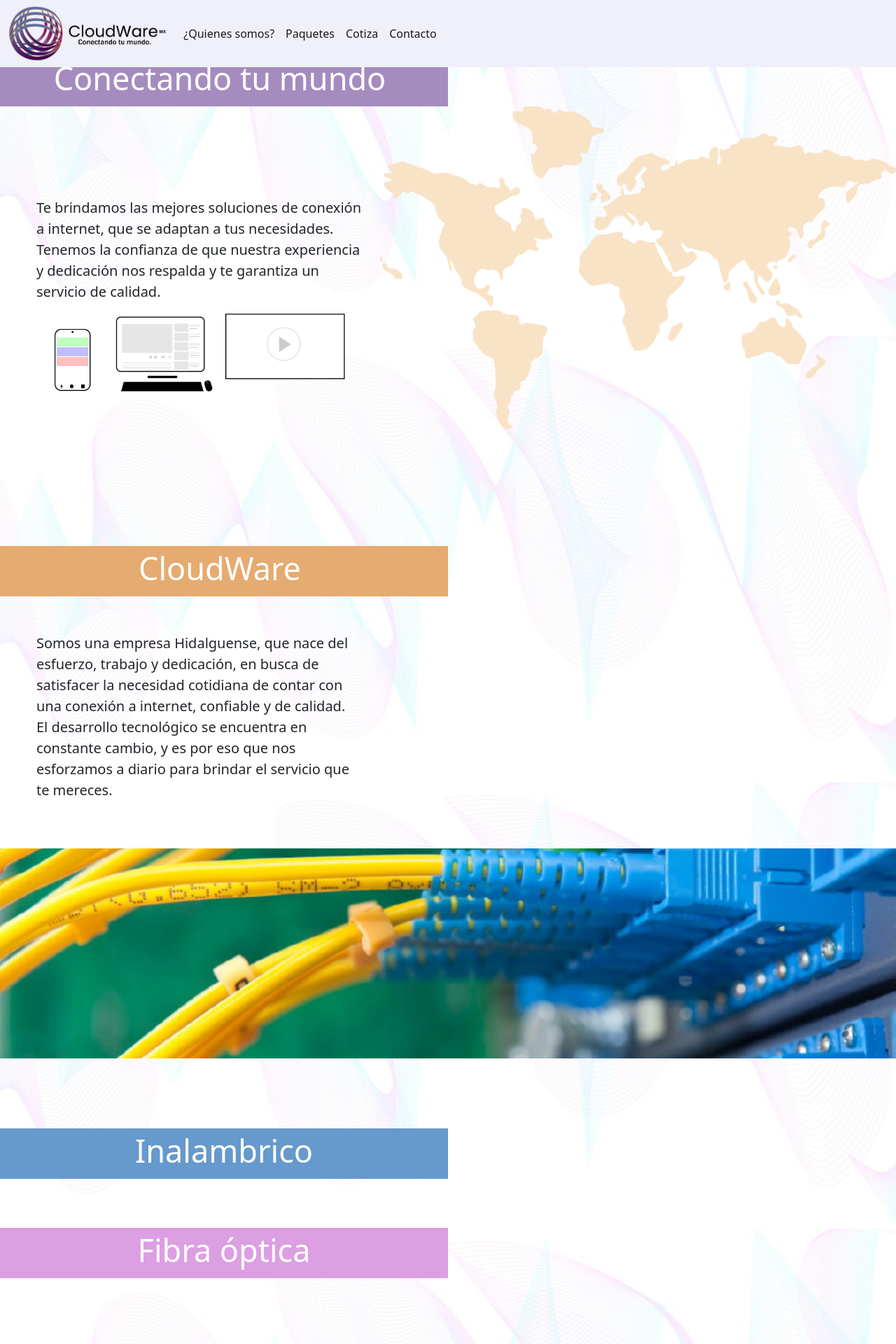
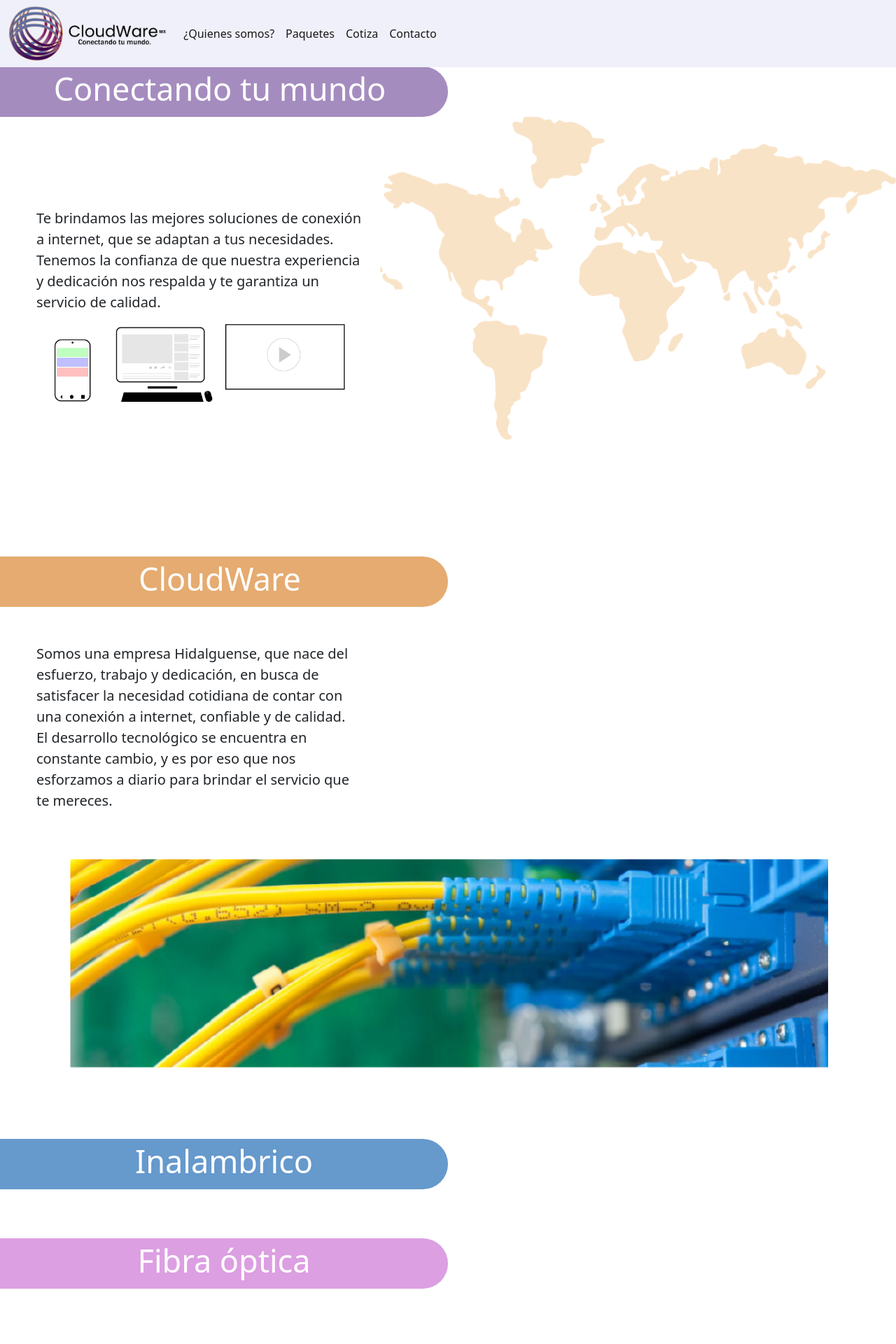
Before and after one commit to dxviidmg/cloudware, a Django app: page / in a window 1280 px wide. Shown: the top 1920 px of the page at 70% size. Run offline with Django 3.2, Linux system fonts and the light colour scheme; data that the repository does not hold is empty; some libraries are stand-ins or nearby versions.

Commit message:
details airport

```diff
--- a/packages/templates/home/home.html
+++ b/packages/templates/home/home.html
@@ -27,7 +27,7 @@
                 font-size: 30px;
             }
             #aux-section{
-                height: 80px;
+                height: 95px;
             }
             .text {
                 padding-top: 25%;
@@ -56,13 +56,6 @@
             .fa-solid {
             font-size: 50px;
             padding: 20px;
-            }
-
-            body{
-            height: 100%;
-            background-image: url("{% static 'images/Background.jpg' %}");
-            background-position: center center;
-            background-size: 100% auto;
             }
 
             .section{
@@ -116,7 +109,7 @@
                 font-weight: bold;
             }
             .package-name {
-                font-size: 40px;
+                font-size: 38px;
                 font-weight: bold;
                 margin: 0px;
             }
@@ -140,6 +133,11 @@
   display: block;
   padding-top: 100%;
   align-self: center!important;
+}
+
+.title {
+    border-top-right-radius: 40px;
+    border-bottom-right-radius: 40px;
 }
         </style>
     </head>
@@ -183,7 +181,7 @@
 
             <div id="initial-section">
                 <div class="row">
-                    <div class="col-12 col-md-6" style="background-color: #A58CBF;">
+                    <div class="title col-12 col-md-6 title" style="background-color: #A58CBF;">
                         <h1>Conectando tu mundo</h1>
                     </div>
                 </div>
@@ -203,7 +201,7 @@
 
             <div id="enterprise-info-section"  class="section">
                 <div class="row">
-                    <div class="col-12 col-md-6" style="background-color: #E5AB70;">
+                    <div class="title col-12 col-md-6" style="background-color: #E5AB70;">
                         <h1>CloudWare</h1>
                     </div>
                 </div>
@@ -219,8 +217,8 @@
             </div>
 
             <div id="image-section">
-                <div class="row">
-                    <div class="col-12 col-md-12 image-wire">
+                <div class="row justify-content-md-center">
+                    <div class="col-12 col-md-10 image-wire">
 
                     </div>
                 </div>
@@ -230,7 +228,7 @@
 
             <div id="packages-section" class="container-fluid section">
                     <div class="row">
-                        <div class="col-12 col-md-6" style="background-color: #6699CC;">
+                        <div class="title col-12 col-md-6" style="background-color: #6699CC;">
                             <h1>Inalambrico</h1>
                         </div>
                     </div>
@@ -252,7 +250,7 @@
                         </div>
 
                 <div class="row">
-                    <div class="col-12 col-md-6" style="background-color: #DC9FE2;">
+                    <div class="title col-12 col-md-6" style="background-color: #DC9FE2;">
                         <h1>Fibra óptica</h1>
                     </div>
                 </div>
@@ -278,18 +276,18 @@
             </div>
             <div id="quotes-section"  class="section">
                 <div class="row">
-                    <div class="col-12 col-md-6" style="background-color: #E5AB70;">
+                    <div class="title col-12 col-md-6" style="background-color: #E5AB70;">
                         <h1>Cotiza</h1>
                     </div>
                 </div>
                 <div class="row">
-                    <div class="col-12 col-md-6">
+                    <div class="title col-12 col-md-6">
                         <div style="padding: 30px;">
                         <form action="." method="post" style="padding: 30px; background-color: #93278F; color: white;">
                             {%csrf_token%}
                             <div class="row">
-                                <div class="col-12 col-md-6">{{quote_form|crispy}}</div>
-                                <div class="col-12 col-md-6">{{address_form|crispy}}
+                                <div class="title col-12 col-md-6">{{quote_form|crispy}}</div>
+                                <div class="title col-12 col-md-6">{{address_form|crispy}}
                                     <br>
                                     <input type="submit" value="Cotizar" class="btn btn-light">
                                 </div>
@@ -299,7 +297,7 @@
                         </form>
                         </div>
                     </div>
-                    <div class="col-12 col-md-6">
+                    <div class="title col-12 col-md-6">
                         <iframe src="https://www.google.com/maps/embed?pb=!1m18!1m12!1m3!1d3742.7243570392943!2d-98.944043!3d20.270263399999997!2m3!1f0!2f0!3f0!3m2!1i1024!2i768!4f13.1!3m3!1m2!1s0x85d171eade3730cd%3A0x7239a69fced9d958!2sC.%20Efr%C3%A9n%20Rebolledo%2024%2C%20Centro%20Nte%2C%2042500%20Actopan%2C%20Hgo.!5e0!3m2!1ses!2smx!4v1664304732393!5m2!1ses!2smx" width="80%" height="400" style="border:0;" allowfullscreen="" loading="lazy" referrerpolicy="no-referrer-when-downgrade"></iframe>
 
 
```
